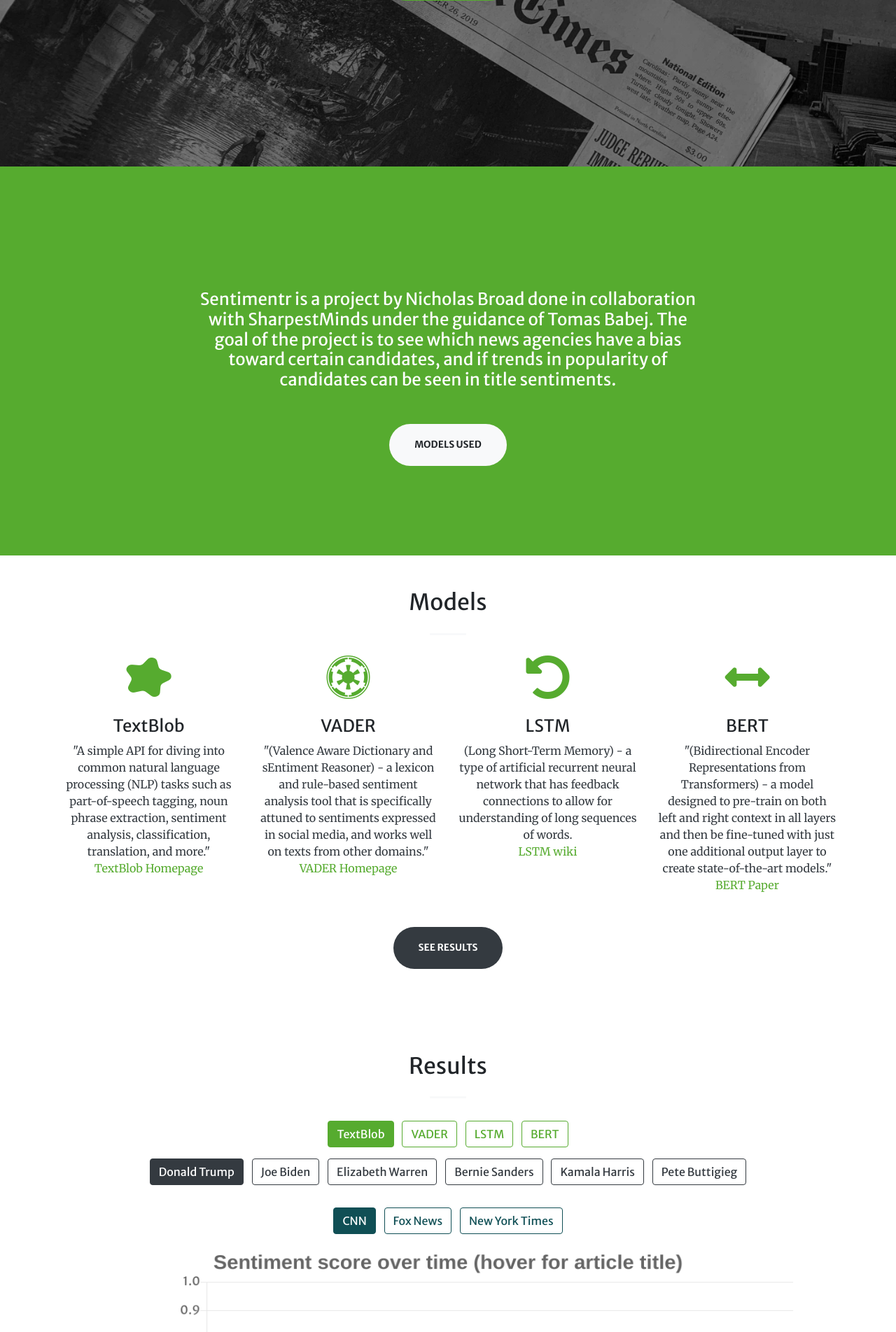
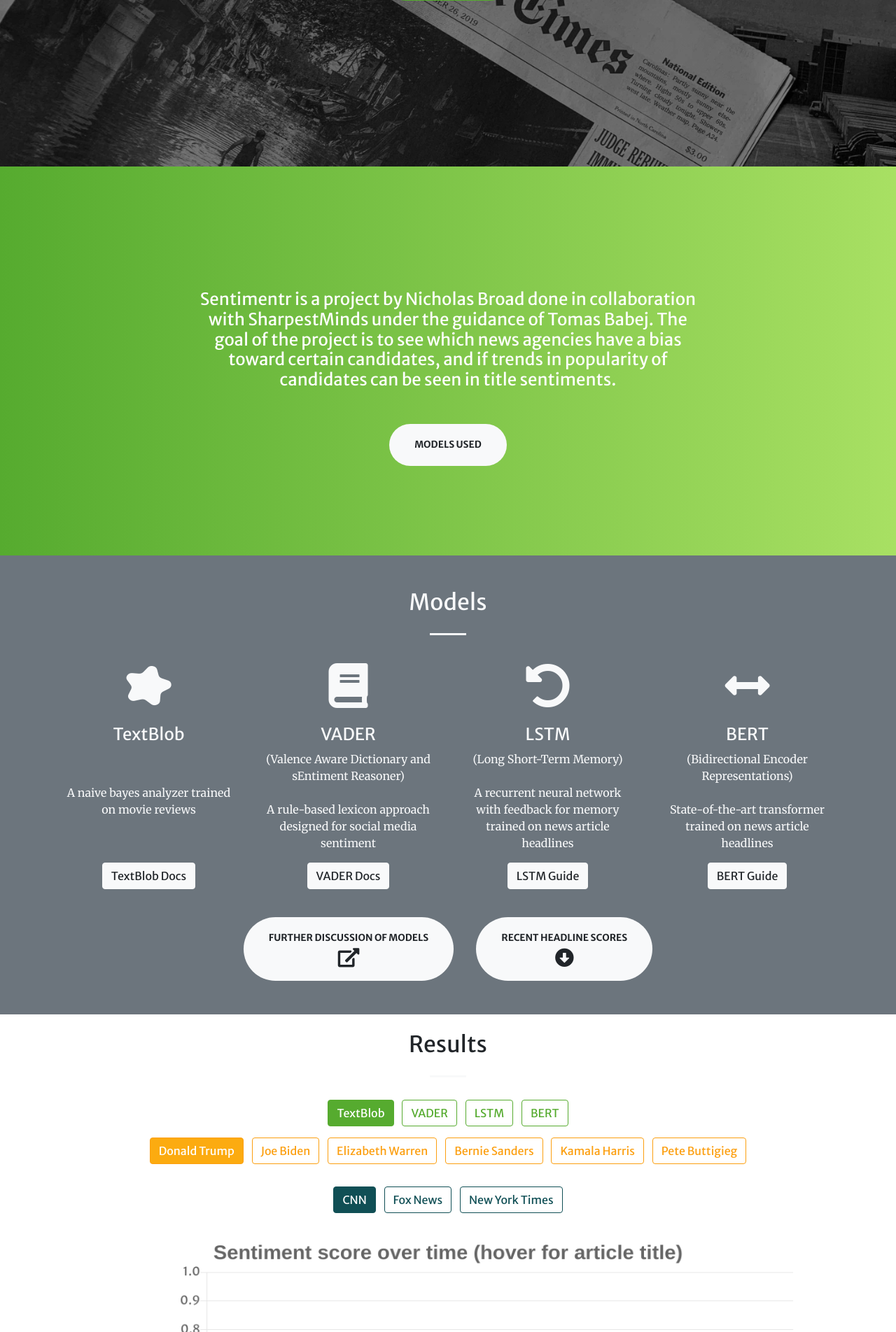
Before and after one commit to nbroad1881/sentimentr, a Flask app: page / in a window 1280 px wide. Shown: the part 562-2466 px from the top of the page at 70% size. Run offline with Flask 2, Linux system fonts and the light colour scheme; data that the repository does not hold is empty; some libraries are stand-ins or nearby versions.

Commit message:
feat: new colors, new button to model details,

```diff
--- a/flask_app/templates/home.html
+++ b/flask_app/templates/home.html
@@ -88,7 +88,7 @@
 </header>
 
 <!-- About Section -->
-<section class="page-section bg-primary" id="about">
+<section class="page-section bg-primary-grad" id="about">
     <div class="container">
         <div class="row justify-content-center">
             <div class="col-lg-8 text-center">
@@ -104,55 +104,70 @@
 </section>
 
 <!-- models Section -->
-<section class="page-section py-5" id="models">
+<section class="page-section py-5 bg-gray" id="models">
     <div class="container">
-        <h2 class="text-center mt-0">Models</h2>
-        <hr class="divider my-4">
+        <h2 class="text-center mt-0 text-light">Models</h2>
+        <hr class="divider my-4 bg-light">
         <div class="row my-0">
-            <div class="col-lg-3 col-md-6 text-center">
-                <div class="mt-1">
-                    <i class="fas fa-4x fa-splotch text-primary mb-4"></i>
-                    <h3 class="h4 mb-2">TextBlob</h3>
-                    <p class="text-muted mb-0">"A simple API for diving into common natural language processing (NLP)
-                        tasks such as part-of-speech tagging, noun phrase extraction, sentiment analysis,
-                        classification, translation, and more."</p><a href='https://textblob.readthedocs.io/'>TextBlob
-                    Homepage</a>
+            <div class="col-lg-3 col-md-6 mx-0 d-flex flex-column text-center p-0">
+                <div class="h-100 d-flex flex-column card bg-card p-3 mx-2">
+                    <i class="fas fa-4x fa-splotch text-light mb-4"></i>
+                    <h3 class="h4 mb-2 text-light">TextBlob</h3>
+                    <p class="d-inline text-light mt-auto mb-3 align-middle">A naive bayes analyzer trained on movie
+                        reviews </p>
+                    <a class="mt-auto mx-auto d-button btn btn-light" href='https://textblob.readthedocs.io/'>
+                        TextBlob Docs
+                    </a>
                 </div>
+
             </div>
-            <div class="col-lg-3 col-md-6 text-center">
-                <div class="mt-1">
-                    <i class="fab fa-4x fa-empire text-primary mb-4"></i>
-                    <h3 class="h4 mb-2">VADER</h3>
-                    <p class="text-muted mb-0">"(Valence Aware Dictionary and sEntiment Reasoner) - a lexicon and
-                        rule-based sentiment analysis tool that is specifically attuned to sentiments expressed in
-                        social media, and works well on texts from other domains."</p><a
-                        href='https://github.com/cjhutto/vaderSentiment'>VADER Homepage</a>
+            <div class="col-lg-3 col-md-6 mx-0 d-flex flex-column text-center p-0">
+                <div class="h-100 d-flex flex-column card bg-card mx-2 p-3">
+                    <i class="fas fa-4x fa-book text-light mb-4"></i>
+                    <h3 class="h4 mb-2 text-light">VADER</h3>
+                    <p class="text-light  mt-auto mb-3 align-middle">(Valence Aware Dictionary and sEntiment Reasoner) <br><br>
+                        A rule-based lexicon approach designed for social media sentiment</p>
+                    <a class="mt-auto mx-auto  d-button btn btn-light" href='https://github.com/cjhutto/vaderSentiment'>
+                        VADER Docs
+                    </a>
                 </div>
+
             </div>
-            <div class="col-lg-3 col-md-6 text-center">
-                <div class="mt-1">
-                    <i class="fas fa-4x fa-undo-alt text-primary mb-4"></i>
-                    <h3 class="h4 mb-2">LSTM</h3>
-                    <p class="text-muted mb-0">(Long Short-Term Memory) - a type of artificial recurrent neural network
-                        that has feedback connections to allow for understanding of long sequences of words.</p><a
-                        href='https://en.wikipedia.org/wiki/Long_short-term_memory'>LSTM wiki</a>
+            <div class="col-lg-3 col-md-6 mx-0 d-flex flex-column text-center p-0">
+                <div class="h-100 d-flex flex-column card bg-card mx-2  p-3">
+                    <i class="fas fa-4x fa-undo-alt text-light mb-4"></i>
+                    <h3 class="h4 mb-2 text-light">LSTM</h3>
+                    <p class="text-light mt-auto mb-3 align-middle">(Long Short-Term Memory) <br><br> A recurrent neural network with
+                        feedback for memory trained on news article headlines</p>
+                    <a class="mt-auto mx-auto d-button btn btn-light"
+                       href='https://towardsdatascience.com/illustrated-guide-to-lstms-and-gru-s-a-step-by-step-explanation-44e9eb85bf21'>
+                        LSTM Guide
+                    </a>
                 </div>
+
             </div>
-            <div class="col-lg-3 col-md-6 text-center">
-                <div class="mt-1">
-                    <i class="fas fa-4x fa-arrows-alt-h text-primary mb-4"></i>
-                    <h3 class="h4 mb-2">BERT</h3>
-                    <p class="text-muted mb-0">"(Bidirectional Encoder Representations from Transformers) - a model
-                        designed to pre-train on both left and right context in all layers and then be fine-tuned with
-                        just one additional output layer to create state-of-the-art models."</p><a
-                        href="https://arxiv.org/abs/1810.04805">BERT Paper</a>
+            <div class="col-lg-3 col-md-6 mx-0 d-flex flex-column text-center p-0">
+                <div class="h-100 d-flex flex-column card bg-card mx-2 p-3">
+                    <i class="fas fa-4x fa-arrows-alt-h text-light mb-4"></i>
+                    <h3 class="h4 mb-2 text-light">BERT</h3>
+                    <p class="text-light mt-auto mb-3 align-middle">(Bidirectional Encoder Representations) <br> <br>
+                        State-of-the-art transformer trained on news article headlines</p>
+                    <a class="mt-auto mx-auto btn  btn-light" href="http://jalammar.github.io/illustrated-bert/">
+                        BERT Guide
+                    </a>
                 </div>
             </div>
 
         </div>
 
-        <div class="row my-5 text-center">
-            <a class="btn btn-dark btn-xl mx-auto js-scroll-trigger " href="#results">See results</a>
+        <div class="row mt-4 text-center align-content-center">
+            <a class="btn btn-light btn-xl mr-3 ml-auto js-scroll-trigger " href="#results">Further discussion of models
+                <i class="mx-2 fas fa-2x fa-external-link-alt d-block mt-1"></i>
+            </a>
+
+            <a class="btn btn-light btn-xl ml-3 mr-auto js-scroll-trigger " href="#results">Recent headline scores
+                <i class="fas fa-2x fa-arrow-alt-circle-down d-block mt-1"></i>
+            </a>
         </div>
     </div>
 </section>
@@ -167,54 +182,56 @@
         {#                    Sample Sentence: <input type="text" name="sample" id="text-field">#}
         {#                  <label class='btn btn-dark text-center' id="text-button">Submit</label><br>#}
         <hr class="divider my-4">
-<!--{#        <div class="text-center btn-group-lg btn-group-toggle" data-toggle="buttons">#}-->
-<!--{##}-->
-<!--{#            <label class="text-center  d-inline btn btn-light btn-outline-primary mx-4 active" id="textblob">#}-->
-<!--{#                <input class="text-center" type="radio" name="options" id="textblob-btn" checked> TextBlob</label>#}-->
-<!--{##}-->
-<!--{#            <label class="text-center d-inline btn btn-light btn-outline-primary mx-4" id="vader">#}-->
-<!--{#                <input class="text-center" type="radio" name="options" id="vader-btn"> Vader</label>#}-->
-<!--{##}-->
-<!--{#            <label class="text-center d-inline btn btn-light btn-outline-primary mx-4" id="lstm">#}-->
-<!--{#                <input class="text-center" type="radio" name="options" id="lstm-btn"> LSTM</label>#}-->
-
-<!--{#            <label class="text-center d-inline btn btn-light btn-outline-primary mx-4" id="all-models">#}-->
-<!--{#                <input class="text-center" type="radio" name="options" id="option4"> All Models</label>#}-->
 
     </div>
-{#todo: make radio buttons for other selectors#}
     <div id="update-nav" class="my-2">
         <div id="model-selector" class="text-center">
-                <input type="button" id="TextBlob" class="mx-1 my-2 btn btn-primary d-inline filter-btn ui-button model-btn selected-feature" value="TextBlob"/>
-                <input type="button" id="VADER" class="mx-1 my-2 btn btn-outline-primary d-inline filter-btn ui-button model-btn" value="VADER"/>
-                <input type="button" id="LSTM" class="mx-1 my-2 btn btn-outline-primary d-inline filter-btn ui-button model-btn" value="LSTM"/>
-                <input type="button" id="BERT" class="mx-1 my-2 btn btn-outline-primary d-inline filter-btn ui-button model-btn" value="BERT"/>
+            <input type="button" id="TextBlob"
+                   class="mx-1 my-2 btn btn-primary d-inline filter-btn ui-button model-btn selected-feature"
+                   value="TextBlob"/>
+            <input type="button" id="VADER"
+                   class="mx-1 my-2 btn btn-outline-primary d-inline filter-btn ui-button model-btn" value="VADER"/>
+            <input type="button" id="LSTM"
+                   class="mx-1 my-2 btn btn-outline-primary d-inline filter-btn ui-button model-btn" value="LSTM"/>
+            <input type="button" id="BERT"
+                   class="mx-1 my-2 btn btn-outline-primary d-inline filter-btn ui-button model-btn" value="BERT"/>
             {#                <input type="button" id="all-models" class="mx-1 my-2 btn btn-outline-primary btn-outline-primary d-inline filter-btn ui-button model-btn" value="All Models"/>#}
         </div>
         <div id="candidate-selector" class="text-center">
-                <input type="button" id="trump" class="mx-1 my-2 btn btn-dark d-inline filter-btn ui-button selected-feature candidate-btn" value="Donald Trump"/>
-                <input type="button" id="biden" class="mx-1 my-2 btn btn-outline-dark d-inline filter-btn ui-button candidate-btn" value="Joe Biden"/>
-                <input type="button" id="warren" class="mx-1 my-2 btn btn-outline-dark d-inline filter-btn ui-button candidate-btn" value="Elizabeth Warren"/>
-                <input type="button" id="sanders" class="mx-1 my-2 btn btn-outline-dark d-inline filter-btn ui-button candidate-btn" value="Bernie Sanders"/>
-                <input type="button" id="harris" class="mx-1 my-2 btn btn-outline-dark d-inline filter-btn ui-button candidate-btn" value="Kamala Harris"/>
-                <input type="button" id="buttigieg" class="mx-1 my-2 btn btn-outline-dark d-inline filter-btn ui-button candidate-btn" value="Pete Buttigieg"/>
+            <input type="button" id="trump"
+                   class="mx-1 my-2 btn btn-secondary d-inline filter-btn ui-button selected-feature candidate-btn"
+                   value="Donald Trump"/>
+            <input type="button" id="biden"
+                   class="mx-1 my-2 btn btn-outline-secondary d-inline filter-btn ui-button candidate-btn"
+                   value="Joe Biden"/>
+            <input type="button" id="warren"
+                   class="mx-1 my-2 btn btn-outline-secondary d-inline filter-btn ui-button candidate-btn"
+                   value="Elizabeth Warren"/>
+            <input type="button" id="sanders"
+                   class="mx-1 my-2 btn btn-outline-secondary d-inline filter-btn ui-button candidate-btn"
+                   value="Bernie Sanders"/>
+            <input type="button" id="harris"
+                   class="mx-1 my-2 btn btn-outline-secondary d-inline filter-btn ui-button candidate-btn"
+                   value="Kamala Harris"/>
+            <input type="button" id="buttigieg"
+                   class="mx-1 my-2 btn btn-outline-secondary d-inline filter-btn ui-button candidate-btn"
+                   value="Pete Buttigieg"/>
         </div>
-{#            <div id="range-selector" class="text-center">#}
-{#                <input type="button" id="1w" class="mx-1 btn btn-dark d-inline filter-btn ui-button" value="1 week"/>#}
-{#                <input type="button" id="2w" class="mx-1 btn btn-dark d-inline filter-btn ui-button" value="2 weeks"/>#}
-{#                <input type="button" id="1m" class="mx-1 btn btn-dark d-inline filter-btn ui-button" value="1 month"/>#}
-{#                <input type="button" id="3m" class="mx-1 btn btn-dark d-inline filter-btn ui-button" value="3 months"/>#}
-{#                <input type="button" id="6m" class="mx-1 btn btn-dark d-inline filter-btn ui-button" value="6 months"/>#}
-{#            </div>#}
+
         <div id="news-co-selector" class="text-center mt-2">
-                <input type="button" id="CNN" class="mx-1 mt-3 btn btn-success d-inline ui-button news-btn filter-btn  selected-feature" value="CNN"/>
-                <input type="button" id="Fox-News" class="mx-1 mt-3 btn btn-outline-success d-inline ui-button news-btn filter-btn" value="Fox News"/>
-                <input type="button" id="The-New-York-Times" class="mx-1 mt-3 btn btn-outline-success d-inline news-btn filter-btn ui-button" value="New York Times"/>
+            <input type="button" id="CNN"
+                   class="mx-1 mt-3 btn btn-success d-inline ui-button news-btn filter-btn  selected-feature"
+                   value="CNN"/>
+            <input type="button" id="Fox-News"
+                   class="mx-1 mt-3 btn btn-outline-success d-inline ui-button news-btn filter-btn" value="Fox News"/>
+            <input type="button" id="The-New-York-Times"
+                   class="mx-1 mt-3 btn btn-outline-success d-inline news-btn filter-btn ui-button"
+                   value="New York Times"/>
             {#                <input type="button" id="all-news" class="mx-1 my-2 btn btn-outline-success d-inline  ui-button news-btn filter-btn" value="All Three"/>#}
         </div>
 
         <!-- CHART -->
-            <div class="d-flex justify-content-center">
+        <div class="d-flex justify-content-center my-3">
             <div style="position: relative; height:60vh; width:80vw">
                 <canvas class="p-3" id="myChart" style="background-color: white"></canvas>
             </div>
@@ -222,43 +239,47 @@
     </div>
 
 
-
 </section>
 
 
 <!-- Contact Section -->
-<section class="page-section" id="contact">
+<section class="bg-dark page-section p-5" id="contact">
     <div class="container">
-        <div class="row justify-content-center">
-            <div class="col-lg-8 text-center">
-                <h2 class="mt-0">Contact</h2>
-                <hr class="divider my-4">
-
+        {#        <div class="row justify-content-center my-5">#}
+        {#            <div class="col-lg-8 text-center">#}
+        {#                <h2 class="mt-0 text-light">Contact</h2>#}
+        {#                <hr class="divider my-0">#}
+        {#            </div>#}
+        {#        </div>#}
+        <div class="row mx-5 mb-5 mt-0">
+            <div class="col-lg-3 ml-auto text-center ">
+                <a href="https://www.linkedin.com/in/nicholas-broad-7a530263" class="d-block">
+                    <i class="fab fa-linkedin fa-3x mb-3 text-light"></i>
+                </a>
+                <a class="d-block text-light" href="https://www.linkedin.com/in/nicholas-broad-7a530263">LinkedIn</a>
             </div>
+            <div class="col-lg-3 mx-0 text-center">
+                <a href="https://nmbroad.com" class="d-block">
+                    <i class="fas fa-home fa-3x mb-3 text-light"></i>
+                </a>
+                <a class="d-block  text-light" href="https://nmbroad.com">Personal Website</a>
             </div>
-        <div class="row">
-            <div class="col-lg-4 ml-auto text-center">
-                <a href="https://www.linkedin.com/in/nicholas-broad-7a530263" class="d-block">
-                    <i class="fab fa-linkedin fa-3x mb-3 text-muted"></i>
+            <div class="col-lg-3 mr-auto text-center">
+                <a href="mailto:nicholas@nmbroad.com" class="d-block">
+                    <i class="fas fa-envelope fa-3x mb-3 text-light"></i>
                 </a>
-                <a class="d-block" href="https://www.linkedin.com/in/nicholas-broad-7a530263">LinkedIn</a>
-            </div>
-            <div class="col-lg-4 mr-auto text-center">
-                <a href="mailto:nicholas@nmbroad.com" class="d-block">
-                    <i class="fas fa-envelope fa-3x mb-3 text-muted"></i>
-                </a>
-                <a class="d-block" href="mailto:nicholas@nmbroad.com">nicholas@nmbroad.com</a>
+                <a class="d-block  text-light" href="mailto:nicholas@nmbroad.com">Email</a>
             </div>
         </div>
     </div>
 </section>
 
-<!-- Footer -->
-<footer class="bg-light py-5">
-    <div class="container">
-        <div class="small text-center text-muted">Copyright &copy; 2020</div>
-    </div>
-</footer>
+{#<!-- Footer -->#}
+{#<footer class="bg-primary-grad py-5">#}
+{#    <div class="container">#}
+{#        <div class="small text-center text-muted">Copyright &copy; 2020 Nicholas Broad</div>#}
+{#    </div>#}
+{#</footer>#}
 
 
 <!-- Bootstrap core JavaScript -->
```
Lines whose indentation alone changed are shown as unchanged.
